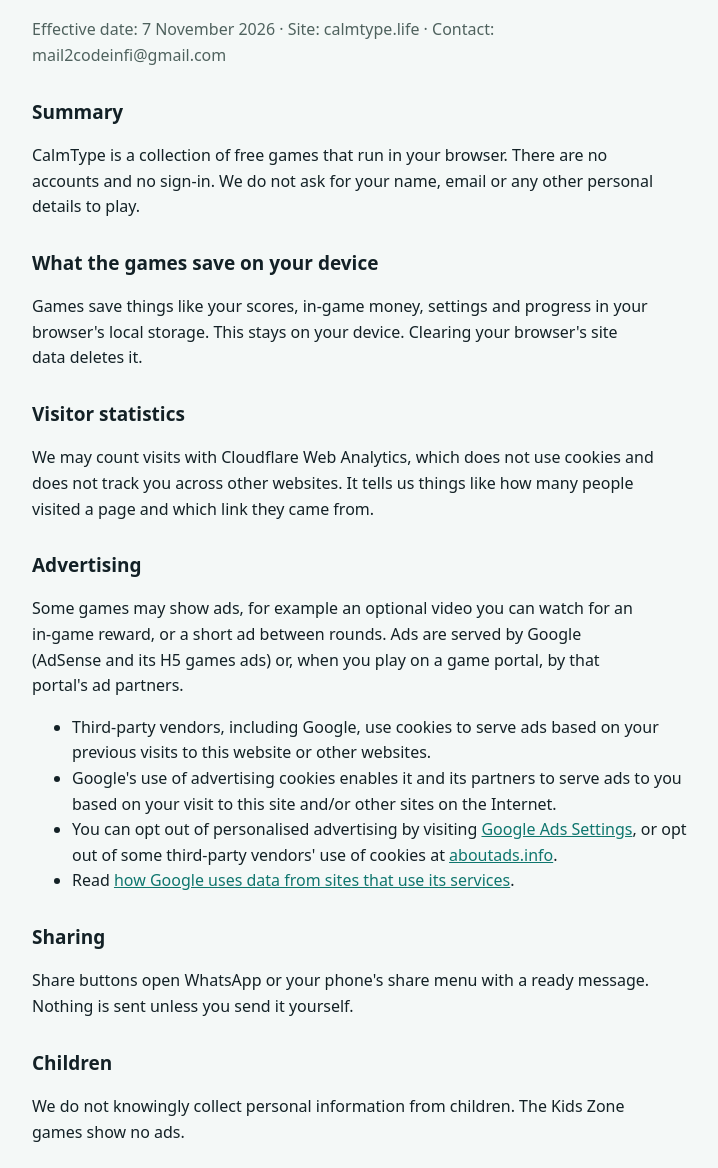
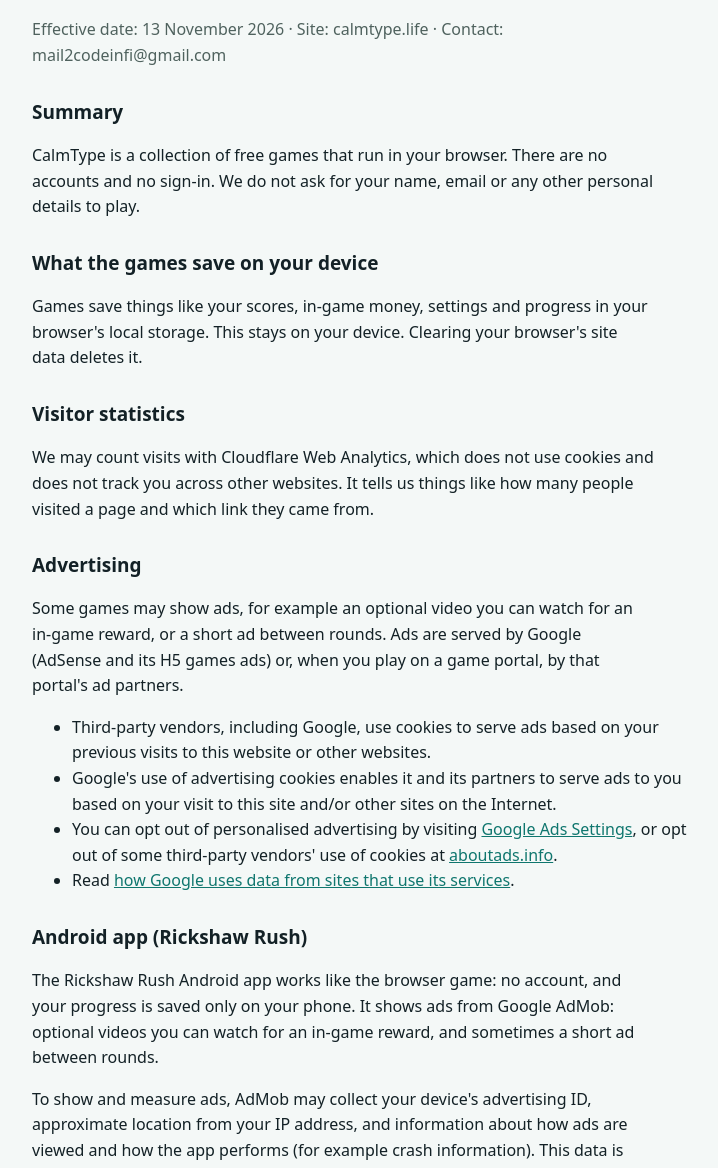
Before and after one commit to Anant2019/gameation, a plain HTML site: page privacy/index.html in a window 1280 px wide. Shown: the part 133-1301 px from the top of the page, without its empty margins (248-966 px from the left). Drawn offline with Linux system fonts and the light colour scheme.

Commit message:
Privacy policy: add Rickshaw Rush Android app and AdMob section
Co-Authored-By: Claude Opus 5.5 <noreply@anthropic.com>

```diff
--- a/privacy/index.html
+++ b/privacy/index.html
@@ -20,7 +20,7 @@ p,li{max-width:68ch}.muted{color:#4f625e}a{color:#0f766e}
 <body><main>
 <p><a href="/">← CalmType</a></p>
 <h1>Privacy Policy</h1>
-<p class="muted">Effective date: 7 November 2026 · Site: calmtype.life · Contact: mail2codeinfi@gmail.com</p>
+<p class="muted">Effective date: 13 November 2026 · Site: calmtype.life · Contact: mail2codeinfi@gmail.com</p>
 
 <h2>Summary</h2>
 <p>CalmType is a collection of free games that run in your browser. There are no accounts and no sign-in. We do not ask for your name, email or any other personal details to play.</p>
@@ -40,6 +40,11 @@ p,li{max-width:68ch}.muted{color:#4f625e}a{color:#0f766e}
 <li>Read <a href="https://policies.google.com/technologies/partner-sites" rel="noopener">how Google uses data from sites that use its services</a>.</li>
 </ul>
 
+<h2 id="android">Android app (Rickshaw Rush)</h2>
+<p>The Rickshaw Rush Android app works like the browser game: no account, and your progress is saved only on your phone. It shows ads from Google AdMob: optional videos you can watch for an in-game reward, and sometimes a short ad between rounds.</p>
+<p>To show and measure ads, AdMob may collect your device's advertising ID, approximate location from your IP address, and information about how ads are viewed and how the app performs (for example crash information). This data is sent in encrypted form to Google and is handled under <a href="https://policies.google.com/privacy">Google's Privacy Policy</a>. See <a href="https://policies.google.com/technologies/partner-sites">how Google uses information from apps that use its services</a>.</p>
+<p>Where the law requires it (for example in the EEA and UK), the app asks for your consent before showing personalised ads. You can reset or delete your advertising ID in your phone's settings (Settings → Google → Ads, or Settings → Privacy → Ads).</p>
+
 <h2>Sharing</h2>
 <p>Share buttons open WhatsApp or your phone's share menu with a ready message. Nothing is sent unless you send it yourself.</p>
 
```
